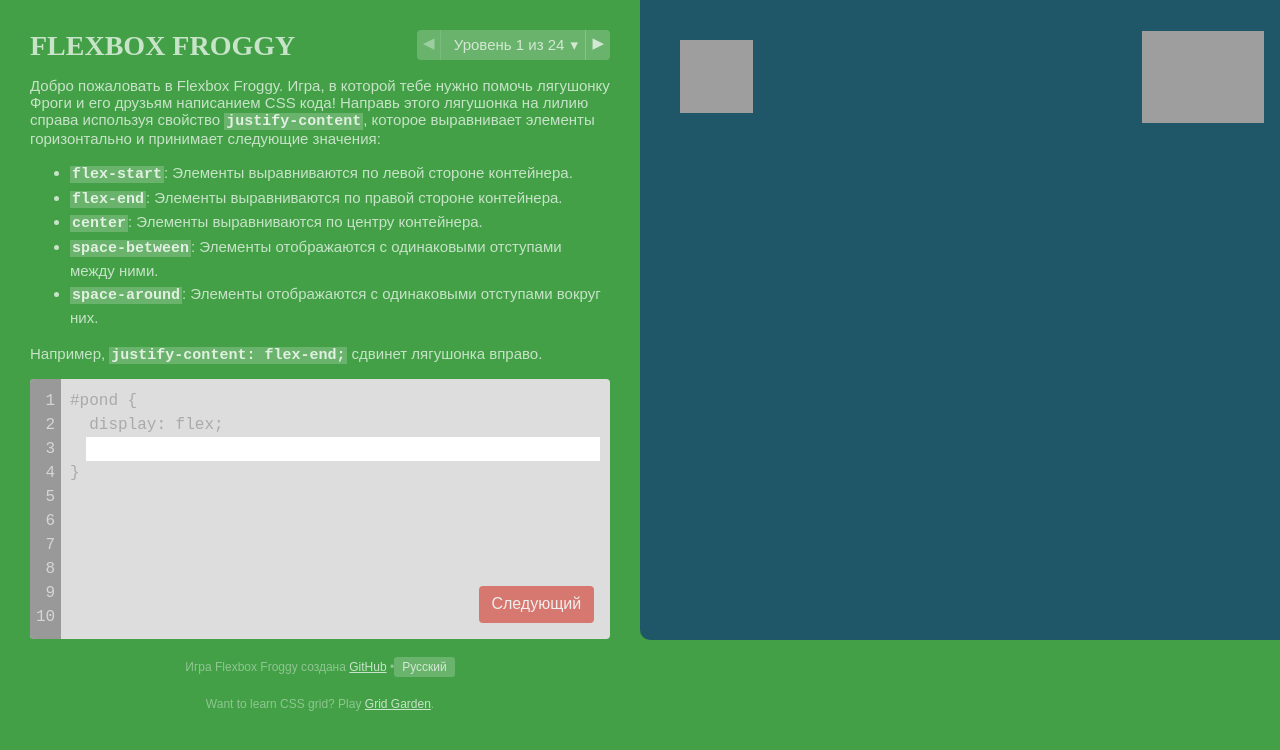
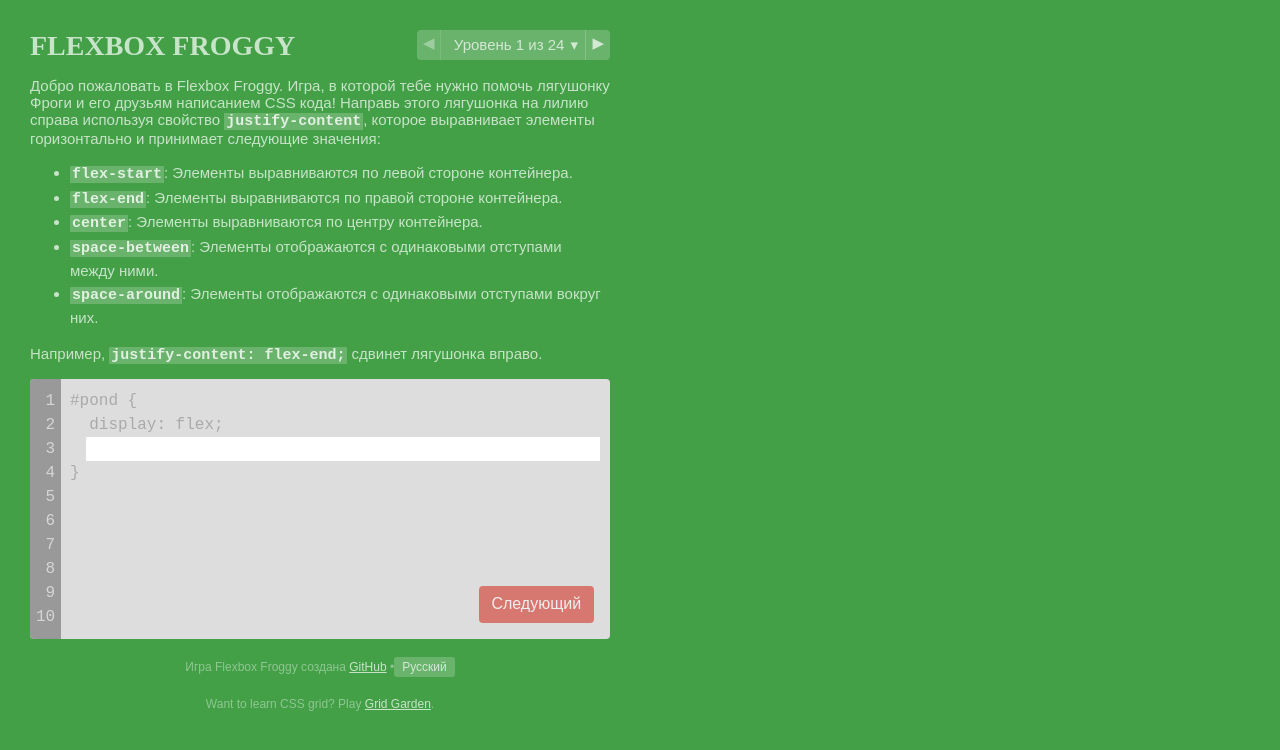
Before and after one commit to sutorminevgeniy/FrontLearn, a React app: page / in a window 1280 px wide. Shown: the top 750 px of the page. Built offline with nearby package versions, Linux system fonts and the light colour scheme; grey boxes are pictures that could not be loaded.

Commit message:
editor container

```diff
--- a/src/App.jsx
+++ b/src/App.jsx
@@ -14,45 +14,29 @@
 
 import LevelCounterContainer from './container/LevelCounterContainer';
 import InstructionsContainer from './container/InstructionsContainer';
-import Editor       from './components/Editor';
+import EditorContainer       from './container/EditorContainer';
 import Board        from './components/Board';
 import Share        from './components/Share';
 import Credits      from './components/Credits';
 
+let stateUser = Array(levels.length).fill(null).map((item, i) => {
+  return {
+    passed: false,
+    answer: '',
+    ansverStyle: '',
+    questionStyle: ''
+  };
+});
+
 const initialState = {
   level: 0,
   lang: 'ru',
-  stateUser: [],
-  correctAnswer: levels[0].style
+  stateUser: stateUser
 };
 
 const store = createStore(reducer, initialState);
 
 class App extends React.Component {
-  constructor(props) {
-    super(props);
-
-    let stateUser = Array(levels.length).fill(null).map((item, i) => {
-      let questionStyle = this.getArrayStyle( levels[i].before + levels[i].after );
-      let strStyleAnswer = this.getStrStyle( levels[i].style );
-      let ansverStyle = this.getArrayStyle( levels[i].before + strStyleAnswer + levels[i].after );
-
-      return {
-        passed: false,
-        answer: '',
-        ansverStyle,
-        questionStyle
-      };
-    });
-
-    this.state = {
-      currentLevel: 0,
-      currentLang: 'ru',
-      stateUser: stateUser,
-      correctAnswer: levels[0].style
-    };
-  }
-
   componentDidMount() {
       store.dispatch(initStateUser());
   }
@@ -73,74 +57,10 @@
     }
   }
 
-  // Разбор строки стилей в массив
-  getArrayStyle (strStyle) {
-    let arrStyle = '{' + strStyle + '}';
-
-    arrStyle = arrStyle.replace(/([\{\}])\s*([^\{\}:;"]*)\s+\{/g, '$1 "$2": {')
-                       .replace(/([\{;])\s*([^\{\}:;"]*)\s*:/g, '$1 "$2": ')
-                       .replace(/:\s*([^\{\}"]+)\s*;/g, ': "$1";')              // добавление кавычек
-                       .replace(/;/g, '')                                       // удаление всех ;
-                       .replace(/(["\}])(\s+["\{])/g, '$1,$2');
-    // преобразование в верблюжью нотацию
-    arrStyle = arrStyle.replace(/-(\w)(\w*":)/g, (match, p1, p2) => p1.toUpperCase() + p2);
-
-    return JSON.parse(arrStyle);
-  }
-
-  // Разбор массива стилей в строку
-  getStrStyle(arrStyle) {
-    let strStyle = JSON.stringify(arrStyle);
-
-    strStyle = strStyle.replace(/[\{\}"]/g, '')
-                       .replace(/:/g, ': ')
-                       .replace(/,/g, '; ');
-
-    return strStyle + ';';
-  }
-
-  // Ответы =========================================================================================
-  // Ввод ответа
-  inputAnswer(event) {
-    let stateUser = this.state.stateUser.slice();
-    let currentAnswer = event.target.value;
-    let correctAnswer = this.getStrStyle(this.state.correctAnswer);
-
-    stateUser[this.state.currentLevel].answer = currentAnswer;
-    stateUser[this.state.currentLevel].passed = false;
-
-    try {
-      stateUser[this.state.currentLevel].questionStyle = this.getArrayStyle( levels[this.state.currentLevel].before + this.clearStr(currentAnswer) + levels[this.state.currentLevel].after );
-    } catch (err) {
-      console.log('Стиль не корректен для конвертации: ', currentAnswer);
-    }
-
-    if(this.clearStr(correctAnswer) === this.clearStr(currentAnswer)) {
-      stateUser[this.state.currentLevel].passed = true;
-    }
-
-    this.setState({
-      stateUser: stateUser
-    });
-    console.log('Верный ответ: ',correctAnswer);
-  }
-
-  // очистка строки от лишних пробельных символов
-  clearStr(str) {
-    let result = str;
-
-    result = result.replace(/\n/g, '; ')          // замена перевода строк на  ;
-                   .replace(/[\s;]+;/g, ';')      // очистка дублируемых ;;
-                   .replace(/\s+/g, ' ')          // очисика лишних побелов
-                   .replace(/(^\s*)|(\s*$)/g, '') // удаление пробелов в начале/конце
-                   .replace(/([^;])$/, '$1;');    // добавление ; в конце
-
-    return result;
-  }
-
   // Построение =====================================================================================
   render() {
-    let currentLevel = this.state.currentLevel;
+
+    let currentLevel = '0';
     let dataLevel = levels[currentLevel];
 
     return (
@@ -151,13 +71,7 @@
             <InstructionsContainer />
           </div>
 
-          <Editor
-            dataLevel    ={ dataLevel }
-            currentLang  ={ this.state.currentLang }
-            currentAnswer={ this.state.stateUser[currentLevel].answer }
-            passed       ={ this.state.stateUser[currentLevel].passed }
-            nextLevel    ={ () => this.nextLevel() }
-            inputAnswer  ={ (event) => this.inputAnswer(event) } />
+          <EditorContainer />
 
           <Share />
 
@@ -165,21 +79,7 @@
         </section>
 
         <section id="view">
-          <div id="board">
-            <Board
-              style    ={ this.state.stateUser[currentLevel].questionStyle }
-              dataLevel={ dataLevel }
-              getColor ={ (arg) => this.getColor(arg) }
-              id="pond"
-              classFigurs="frog"
-              classFigureBg="animated pulse infinite" />
-            <Board
-              style    ={ this.state.stateUser[currentLevel].ansverStyle }
-              dataLevel={ dataLevel }
-              getColor ={ (arg) => this.getColor(arg) }
-              id="background"
-              classFigurs="lilypad" />
-          </div>
+
         </section>
       </div>
     );
@@ -191,3 +91,20 @@
     <App />
   </Provider>,
   document.getElementById('root'));
+
+
+          // <div id="board">
+          //   <Board
+          //     style    ={ store.getState().stateUser[currentLevel].questionStyle }
+          //     dataLevel={ dataLevel }
+          //     getColor ={ (arg) => this.getColor(arg) }
+          //     id="pond"
+          //     classFigurs="frog"
+          //     classFigureBg="animated pulse infinite" />
+          //   <Board
+          //     style    ={ store.getState().stateUser[currentLevel].ansverStyle }
+          //     dataLevel={ dataLevel }
+          //     getColor ={ (arg) => this.getColor(arg) }
+          //     id="background"
+          //     classFigurs="lilypad" />
+          // </div>
--- a/src/actions/index.js
+++ b/src/actions/index.js
@@ -2,6 +2,14 @@
 export function initStateUser() {
     return {
         type: INIT_STATE_USER
+    };
+}
+
+export const INPUT_ANSWER = 'INPUT_ANSWER';
+export function inputAnswer(answer) {
+    return {
+        type: INPUT_ANSWER,
+        answer
     };
 }
 
--- a/src/components/LevelCounter.jsx
+++ b/src/components/LevelCounter.jsx
@@ -1,7 +1,7 @@
-import React from 'react';
-
 import {levels, levelWin} from '../levels';
 import messages from '../messages';
+
+import React from 'react';
 
 class LevelCounter extends React.Component {
   constructor(props) {
--- /dev/null
+++ b/src/container/EditorContainer.jsx
@@ -0,0 +1,22 @@
+import React from 'react';
+import { connect } from 'react-redux';
+
+import { nextLevel, inputAnswer } from '../actions';
+import Editor from '../components/Editor';
+
+function mapStateToProps(state) {
+    return {
+        state
+    };
+}
+
+function mapDispatchToProps(dispatch) {
+    return {
+        nextLevel: () => dispatch(nextLevel()),
+        inputAnswer: answer => dispatch(inputAnswer(answer))
+    };
+}
+
+const EditorContainer = connect(mapStateToProps, mapDispatchToProps)(Editor);
+
+export default EditorContainer;
--- a/src/reducers/index.js
+++ b/src/reducers/index.js
@@ -1,6 +1,45 @@
 import {levels, levelWin} from '../levels';
 
-import { CHANGE_LANG, NEXT_LEVEL, PREV_LEVEL, CHANGE_LEVEL, INIT_STATE_USER } from '../actions';
+import { CHANGE_LANG, NEXT_LEVEL, PREV_LEVEL, CHANGE_LEVEL, INIT_STATE_USER, INPUT_ANSWER } from '../actions';
+
+function reducer(state = {}, action) {
+    switch (action.type) {
+        case INIT_STATE_USER:
+            return Object.assign({}, state, {
+                stateUser: getStateUser()
+            });
+
+        case INPUT_ANSWER:
+            return Object.assign({}, state, {
+                stateUser: inputAnswer(action.answer, state)
+            });
+
+        case CHANGE_LANG:
+            return Object.assign({}, state, {
+                lang: action.lang
+            });
+
+        case NEXT_LEVEL:
+            return Object.assign({}, state, {
+                level: state.level + 1
+            });
+
+        case PREV_LEVEL:
+            return Object.assign({}, state, {
+                level: state.level - 1
+            });
+
+        case CHANGE_LEVEL:
+            return Object.assign({}, state, {
+                level: action.level
+            });
+
+        default:
+            return state;
+    }
+}
+
+export default reducer;
 
 // Разбор строки стилей в массив
 function getArrayStyle (strStyle) {
@@ -45,36 +84,39 @@
     return stateUser;
 }
 
-function reducer(state = {}, action) {
-    switch (action.type) {
-        case INIT_STATE_USER:
-            return Object.assign({}, state, {
-                stateUser: getStateUser()
-            });
+// Ответы =========================================================================================
+// Ввод ответа
+function inputAnswer(answer, state) {
+    let stateUser = state.stateUser.slice();
+    let correctAnswer = getStrStyle(levels[state.level].style);
 
-        case CHANGE_LANG:
-            return Object.assign({}, state, {
-                lang: action.lang
-            });
+    stateUser[state.level].answer = answer;
+    stateUser[state.level].passed = false;
 
-        case NEXT_LEVEL:
-            return Object.assign({}, state, {
-                level: state.level + 1
-            });
+    try {
+      stateUser[state.level].questionStyle = getArrayStyle( levels[state.level].before + clearStr(answer) + levels[state.level].after );
+    } catch (err) {
+      console.log('Стиль не корректен для конвертации: ', answer);
+    }
 
-        case PREV_LEVEL:
-            return Object.assign({}, state, {
-                level: state.level - 1
-            });
+    if(clearStr(correctAnswer) === clearStr(answer)) {
+      stateUser[state.level].passed = true;
+    }
 
-        case CHANGE_LEVEL:
-            return Object.assign({}, state, {
-                level: action.level
-            });
+    console.log('Верный ответ: ',correctAnswer);
 
-        default:
-            return state;
-    }
+    return stateUser;
 }
 
-export default reducer;
+  // очистка строки от лишних пробельных символов
+function clearStr(str) {
+    let result = str;
+
+    result = result.replace(/\n/g, '; ')          // замена перевода строк на  ;
+                   .replace(/[\s;]+;/g, ';')      // очистка дублируемых ;;
+                   .replace(/\s+/g, ' ')          // очисика лишних побелов
+                   .replace(/(^\s*)|(\s*$)/g, '') // удаление пробелов в начале/конце
+                   .replace(/([^;])$/, '$1;');    // добавление ; в конце
+
+    return result;
+}
```
Also changed, not shown: src/components/Editor.jsx (+31 -9 lines).
